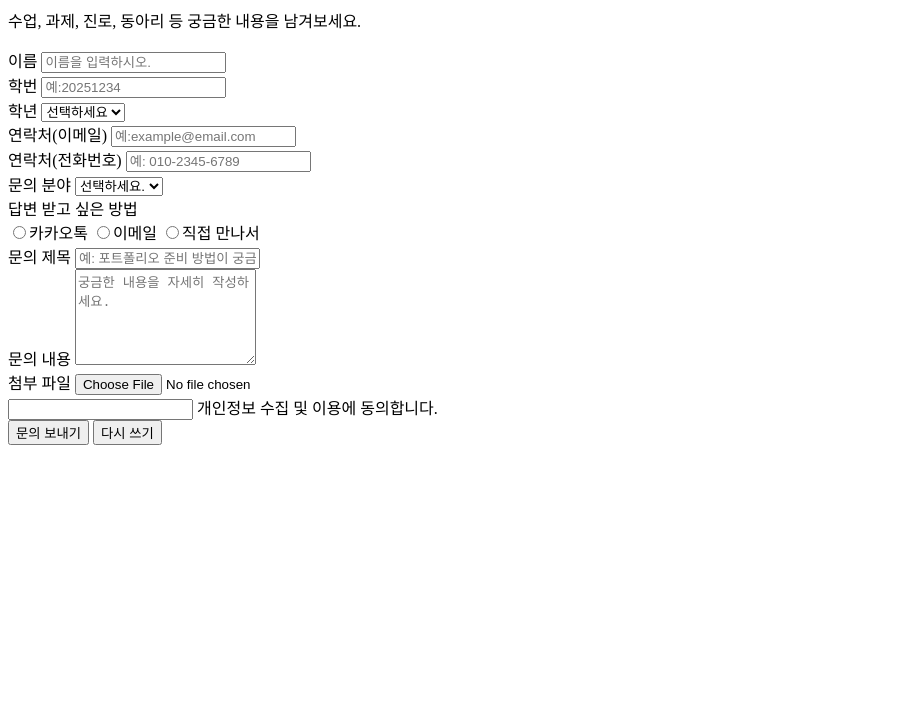
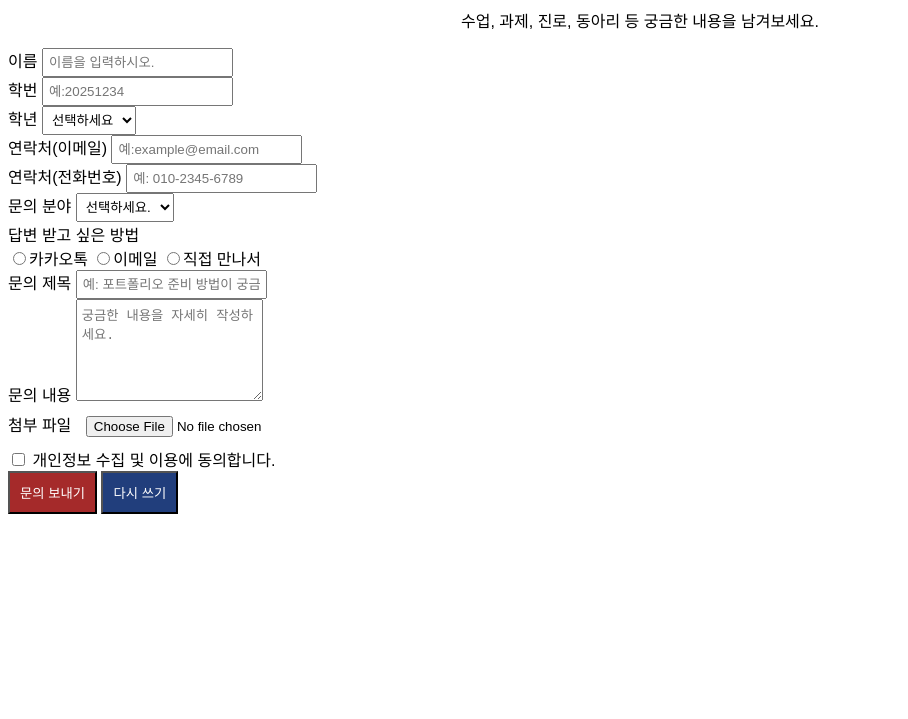
Before and after one commit to joheygo2006-blip/myminiwebsite, a plain HTML site: page page2.html in a window 1280 px wide. Shown: the part 81-800 px from the top of the page, without its empty margins (0-908 px from the left). Drawn offline with Linux system fonts and the light colour scheme.

Commit message:
Add files via upload

```diff
--- a/page2.html
+++ b/page2.html
@@ -4,20 +4,52 @@
     <meta charset="UTF-8">
     <meta name="viewport" content="width=device-width, initial-scale=1.0">
     <title>상담 문의</title>
+    <style>
+        body{
+            font-family: Arial, Helvetica, sans-serif;
+        }
+
+        h1, p {
+            text-align: center;
+        }
+
+        input {
+            padding:10px;
+        }
+
+        input[type="reset"]{
+            padding:10px;
+            background-color: rgb(33, 62, 124);
+            color: white;
+        }
+
+        input[type="submit"]{
+            padding:10px;
+            background-color: brown;
+            color: white;
+        }
+
+        select, textarea, input[type="text"], input[type="email"], input[type="tel"] {
+            padding:5px;
+        }
+
+
+    </style>
 </head>
 <body>
+
     <h1>멀티미디어과 선배에게 문의하기</h1>
     <p>수업, 과제, 진로, 동아리 등 궁금한 내용을 남겨보세요.</p>
 
-    <form action="" method="get">
+    <form action="#" method="get">
 
         <div>
-            <label for="username">이름</label>
+            <lable for="username">이름</lable>
             <input type="text" placeholder="이름을 입력하시오." name="username">
         </div>
 
         <div>
-            <label for="student-id">학번</label>
+            <lable for="student-id">학번</lable>
             <input type="text" placeholder="예:20251234" name="student-id">
         </div>
 
@@ -54,7 +86,7 @@
         </div>
 
         <div>
-            <label>답변 받고 싶은 방법</label>
+            <lable>답변 받고 싶은 방법</lable>
             <br>
             <lable><input type="radio" name="reply" value="kakao">카카오톡</label>
             <lable><input type="radio" name="reply" value="email">이메일</label>
@@ -62,25 +94,25 @@
         </div>
 
         <div>
-            <label>문의 제목</label>
-            <input type="text name=title" placeholder="예: 포트폴리오 준비 방법이 궁금해요.">
+            <lable>문의 제목</lable>
+            <input type="text" name="title" placeholder="예: 포트폴리오 준비 방법이 궁금해요.">
         </div>
 
         <div>
-            <label for="content">문의 내용</label>
+            <lable for="content">문의 내용</lable>
             <textarea name="content" placeholder="궁금한 내용을 자세히 작성하세요." rows="6"></textarea>
         </div>
 
         <div>
-            <label for="file">첨부 파일</label>
+            <lable for="file">첨부 파일</lable>
             <input type="file" name="file">
         </div>
 
         <div>
-            <label>
-                <input type="checked" name="agree">
+            <lable>
+                <input type="checkbox" name="agree">
                 개인정보 수집 및 이용에 동의합니다.
-            </label>
+            </lable>
         </div>
         <div>
             <input type="submit" value="문의 보내기">
--- a/style.css
+++ b/style.css
@@ -1,3 +1,7 @@
+   * {
+    font-family: 'Segoe UI', Tahoma, Geneva, Verdana, sans-serif;
+   }
+
 nav {
       background-color: #333;
    }
@@ -5,10 +9,11 @@
    header {
       background-color: rgb(161, 40, 0);
       text-align: center;
+      padding: 10px;
    }
 
    section {
-      background-color: rgb(255, 244, 244);
+      background-color: rgba(255, 244, 244, 0.758);
    }
 
    footer {
@@ -28,6 +33,18 @@
       color: white;
    }
 
-   * {
-    font-family: 'Segoe UI', Tahoma, Geneva, Verdana, sans-serif;
+   h2 {
+      color:rgb(94, 41, 41);
    }
+
+   h4 {
+      color:white;
+   }
+
+   .foot-p {
+      color:white;
+   }
+
+   header > p {
+      color:white;
+   }
```
Also changed, not shown: index.html (+7 -7 lines).
